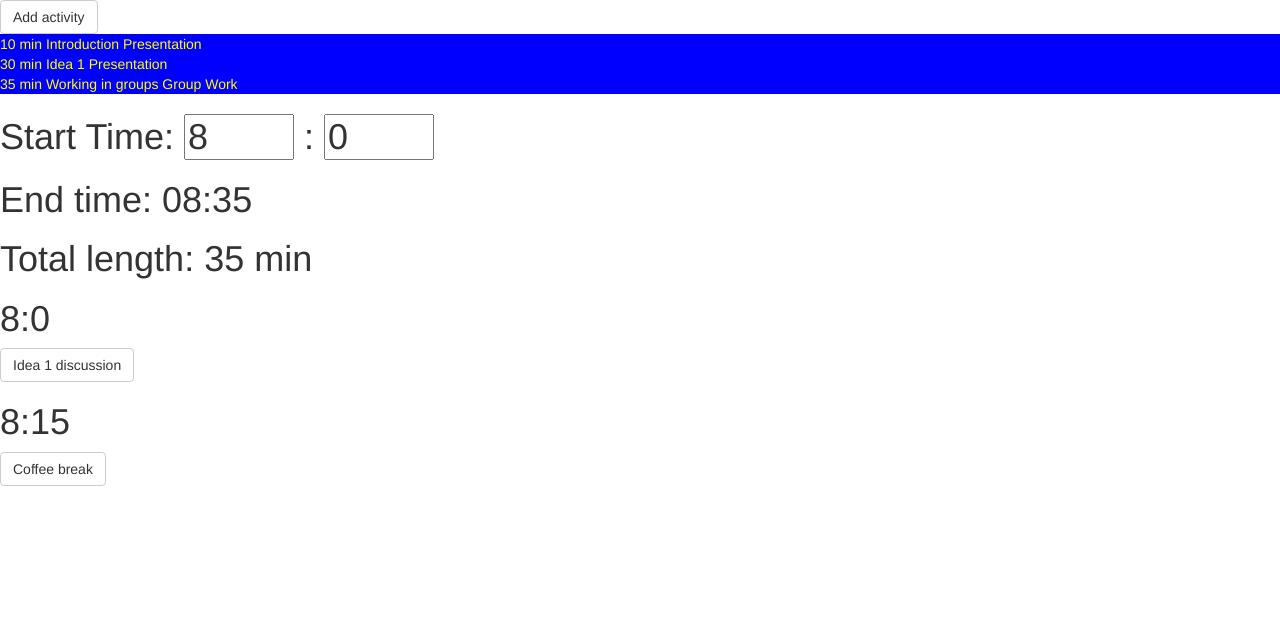
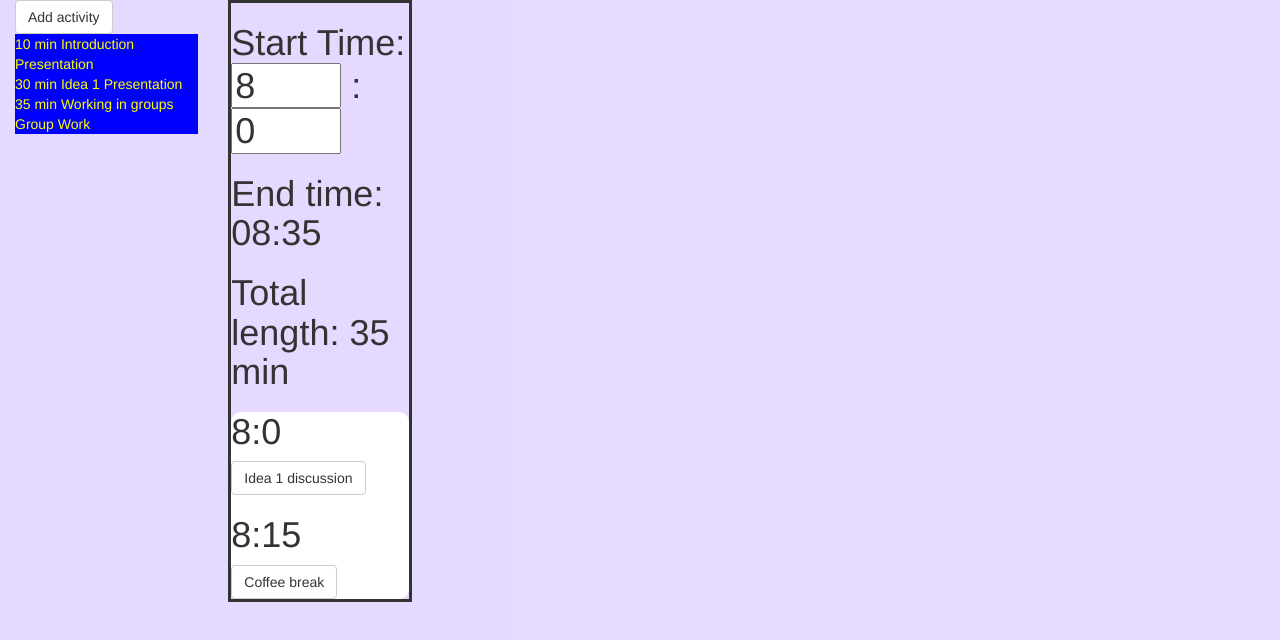
Before and after one commit to Seymourr/meeting-planner, a website: page app/index.html in a window 1280 px wide. Drawn offline with Linux system fonts and the light colour scheme.

Commit message:
Do some styling

```diff
--- a/app/css/style.css
+++ b/app/css/style.css
@@ -3,6 +3,27 @@
   background-color: blue;
   color: yellow;
 }
-body {
+
+html, body {
   height:100%;
+  background-color: rgba(134, 78, 255, 0.11);
 }
+
+.dayview, ng-include, #days {
+  height: 100%;
+  width: 100%;
+}
+
+.dayview {
+  border: solid;
+}
+
+.dayview-info {
+  height: 10%;
+}
+
+.dayview-main {
+  height: 90%;
+  border-radius: 10px;
+  background-color: white;
+}
--- a/app/index.html
+++ b/app/index.html
@@ -47,6 +47,6 @@ which module to associate the app with. In app.js we create the "dinnerPlanner"
 
     <!-- ng-view Angular directive is where the partials will be loaded. app.js configures the $routingProvider
     where you specify which partial should be loaded when. -->
-    <div ng-view></div>
+    <div ng-view class="container-fluid"></div>
   </body>
 </html>
--- a/app/partials/mainView.html
+++ b/app/partials/mainView.html
@@ -1,7 +1,9 @@
-<ng-include src="'partials/parkedActivities.html'" ng-controller="ParkedActivitiesCtrl"></ng-include>
+<div class="row">
+	<ng-include class="col-lg-2" src="'partials/parkedActivities.html'"
+	            ng-controller="ParkedActivitiesCtrl"></ng-include>
 
-<div>
-    <div ng-repeat="day in getDays()">
-        <ng-include src="'partials/dayView.html'" onload="setID($index)" ng-controller="DayviewCtrl"></ng-include>
-    </div>
-<div>
+	<div id="days" ng-repeat="day in getDays()">
+		<ng-include class="col-lg-2" src="'partials/dayView.html'" onload="setID($index)"
+		            ng-controller="DayviewCtrl"></ng-include>
+	</div>
+</div>
```
Also changed, not shown: app/partials/createActivity.html (+2 -2 lines).
